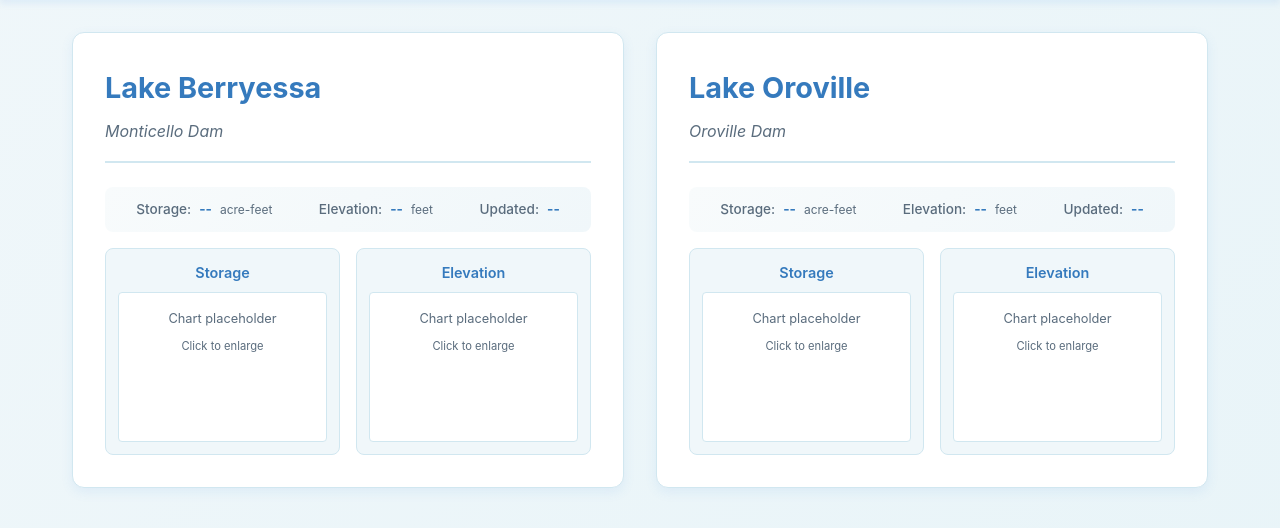
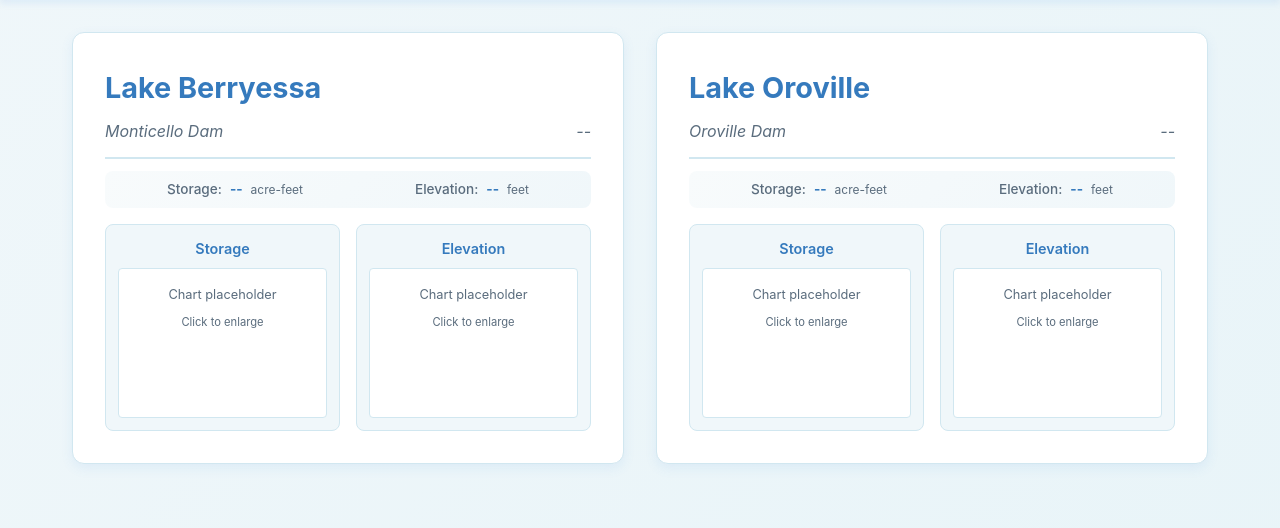
Before and after one commit to pbertain/reservoirdog, a Flask app: page / in a window 1280 px wide. Shown: the part 184-712 px from the top of the page. Run offline with Flask 3, Linux system fonts and the light colour scheme.

Commit message:
Move Last Updated to dam name row, reduce stats section, format timestamp as requested

```diff
--- a/static/css/main.css
+++ b/static/css/main.css
@@ -92,8 +92,8 @@
 
 .card-header {
     border-bottom: 2px solid var(--border-color);
-    padding-bottom: 1rem;
-    margin-bottom: 1.5rem;
+    padding-bottom: 0.75rem;
+    margin-bottom: 0.75rem;
 }
 
 .card-header h2 {
@@ -102,18 +102,34 @@
     margin-bottom: 0.5rem;
 }
 
+.dam-name-row {
+    display: flex;
+    justify-content: space-between;
+    align-items: center;
+    gap: 1rem;
+}
+
 .dam-name {
     color: var(--text-secondary);
     font-size: 1rem;
     font-style: italic;
+    margin: 0;
+    flex: 1;
+}
+
+.last-updated-header {
+    color: var(--text-secondary);
+    font-size: 1rem;
+    font-style: italic;
+    white-space: nowrap;
 }
 
 .card-stats {
     display: flex;
     flex-wrap: wrap;
-    gap: 1rem;
-    margin-bottom: 1rem;
-    padding: 0.75rem 1rem;
+    gap: 0.75rem;
+    margin-bottom: 0.75rem;
+    padding: 0.5rem 0.75rem;
     background: linear-gradient(135deg, #F8FBFC 0%, #F0F7FA 100%);
     border-radius: 8px;
     align-items: center;
--- a/static/js/main.js
+++ b/static/js/main.js
@@ -35,13 +35,15 @@
     const formatDate = (dateString) => {
         if (!dateString) return '--';
         const date = new Date(dateString);
-        return date.toLocaleString('en-US', {
-            month: 'short',
-            day: 'numeric',
-            year: 'numeric',
-            hour: '2-digit',
-            minute: '2-digit'
-        });
+        // Format: %a %Y-%m-%e-%H:%M (e.g., "Mon 2025-11-15-21:30")
+        const days = ['Sun', 'Mon', 'Tue', 'Wed', 'Thu', 'Fri', 'Sat'];
+        const dayName = days[date.getDay()];
+        const year = date.getFullYear();
+        const month = String(date.getMonth() + 1).padStart(2, '0');
+        const day = String(date.getDate()).padStart(2, '0');
+        const hours = String(date.getHours()).padStart(2, '0');
+        const minutes = String(date.getMinutes()).padStart(2, '0');
+        return `${dayName} ${year}-${month}-${day}-${hours}:${minutes}`;
     };
 
     // Update storage
@@ -56,10 +58,10 @@
         elevationEl.textContent = formatNumber(data.reservoir_elevation);
     }
 
-    // Update timestamp
-    const timestampEl = document.getElementById(`timestamp-${code}`);
-    if (timestampEl) {
-        timestampEl.textContent = formatDate(data.timestamp);
+    // Update timestamp in header
+    const timestampHeaderEl = document.getElementById(`timestamp-header-${code}`);
+    if (timestampHeaderEl) {
+        timestampHeaderEl.textContent = formatDate(data.timestamp);
     }
 }
 
--- a/templates/index.html
+++ b/templates/index.html
@@ -23,7 +23,10 @@
             <div class="reservoir-card" data-reservoir="{{ code }}">
                 <div class="card-header">
                     <h2>{{ info.name }}</h2>
-                    <p class="dam-name">{{ info.dam_name }}</p>
+                    <div class="dam-name-row">
+                        <p class="dam-name">{{ info.dam_name }}</p>
+                        <span class="last-updated-header" id="timestamp-header-{{ code }}">--</span>
+                    </div>
                 </div>
 
                 <div class="card-stats" id="stats-{{ code }}">
@@ -36,10 +39,6 @@
                         <span class="stat-label-compact">Elevation:</span>
                         <span class="stat-value-compact" id="elevation-{{ code }}">--</span>
                         <span class="stat-unit-compact">feet</span>
-                    </div>
-                    <div class="stat-item-compact">
-                        <span class="stat-label-compact">Updated:</span>
-                        <span class="stat-value-compact stat-timestamp" id="timestamp-{{ code }}">--</span>
                     </div>
                 </div>
 
```
